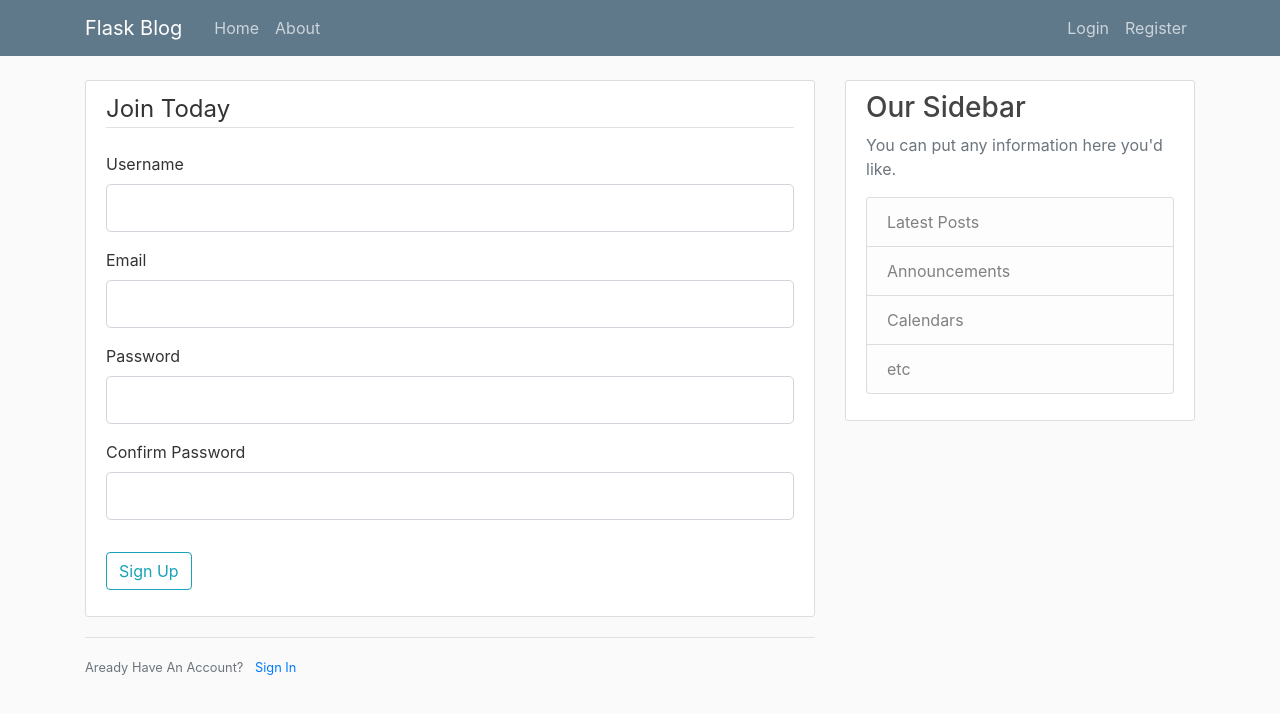
After one commit to ms77grz/flask_blog, a Flask app: page /register in a window 1280 px wide. The commit adds this page. Shown: the top 714 px of the page. Run offline with Flask 2, Linux system fonts and the light colour scheme; some libraries are stand-ins or nearby versions.

Commit message:
forms and user unput

```diff
--- a/flaskblog.py
+++ b/flaskblog.py
@@ -1,5 +1,8 @@
-from flask import Flask, render_template, url_for
+from flask import Flask, render_template, url_for, flash, redirect
+from forms import RegistrationForm, LoginForm
+
 app = Flask(__name__)
+app.config['SECRET_KEY'] = '206c08ce6ded1fdc4b45aa6c224af8b4'
 
 posts = [
     {
@@ -29,5 +32,26 @@ def about():
     return render_template('about.html', title='About')
 
 
+@app.route('/register', methods=['GET', 'POST'])
+def register():
+    form = RegistrationForm()
+    if form.validate_on_submit():
+        flash(f'Account created for {form.username.data}!', 'success')
+        return redirect(url_for('home'))
+    return render_template('register.html', title='Register', form=form)
+
+
+@app.route('/login', methods=['GET', 'POST'])
+def login():
+    form = LoginForm()
+    if form.validate_on_submit():
+        if form.email.data == 'admin@blog.com' and form.password.data == 'password':
+            flash('You have been logged in!', 'success')
+            return redirect(url_for('home'))
+        else:
+            flash('Login Unsuccessful. Please check username or password', 'danger')
+    return render_template('login.html', title='Login', form=form)
+
+
 if __name__ == "__main__":
     app.run(debug=True)
--- /dev/null
+++ b/forms.py
@@ -0,0 +1,19 @@
+from flask_wtf import FlaskForm
+from wtforms import StringField, PasswordField, SubmitField, BooleanField
+from wtforms.validators import DataRequired, Length, Email, EqualTo
+
+
+class RegistrationForm(FlaskForm):
+    username = StringField('Username', validators=[DataRequired(), Length(min=2, max=20)])
+    email = StringField('Email', validators=[DataRequired(), Email()])
+    password = PasswordField('Password', validators=[DataRequired()])
+    confirm_password = PasswordField('Confirm Password', validators=[DataRequired(), EqualTo('password')])
+    submit = SubmitField('Sign Up')
+
+
+
+class LoginForm(FlaskForm):
+    email = StringField('Email', validators=[DataRequired(), Email()])
+    password = PasswordField('Password', validators=[DataRequired()])
+    remember = BooleanField('Remember Me')
+    submit = SubmitField('Login')
--- a/templates/layout.html
+++ b/templates/layout.html
@@ -6,7 +6,7 @@
     <meta name="viewport" content="width=device-width, initial-scale=1.0">
     <link rel="stylesheet" href="https://stackpath.bootstrapcdn.com/bootstrap/4.5.0/css/bootstrap.min.css"
         integrity="sha384-9aIt2nRpC12Uk9gS9baDl411NQApFmC26EwAOH8WgZl5MYYxFfc+NcPb1dKGj7Sk" crossorigin="anonymous">
-        <link rel="stylesheet" href="{{ url_for('static', filename='main.css') }}">
+    <link rel="stylesheet" href="{{ url_for('static', filename='main.css') }}">
     {% if title %}
     <title>Flask Blog - {{ title }}</title>
     {% else %}
@@ -25,13 +25,13 @@
                 </button>
                 <div class="collapse navbar-collapse" id="navbarToggle">
                     <div class="navbar-nav mr-auto">
-                        <a class="nav-item nav-link" href="/">Home</a>
-                        <a class="nav-item nav-link" href="/about">About</a>
+                        <a class="nav-item nav-link" href="{{ url_for('home') }}">Home</a>
+                        <a class="nav-item nav-link" href="{{ url_for('about') }}">About</a>
                     </div>
                     <!-- Navbar Right Side -->
                     <div class="navbar-nav">
-                        <a class="nav-item nav-link" href="/login">Login</a>
-                        <a class="nav-item nav-link" href="/register">Register</a>
+                        <a class="nav-item nav-link" href="{{ url_for('login') }}">Login</a>
+                        <a class="nav-item nav-link" href="{{ url_for('register') }}">Register</a>
                     </div>
                 </div>
             </div>
@@ -40,6 +40,15 @@
     <main role="main" class="container">
         <div class="row">
             <div class="col-md-8">
+                {% with messages = get_flashed_messages(with_categories=true) %}
+                {% if messages %}
+                {% for category, message in messages %}
+                <div class="alert alert-{{ category }}">
+                    {{ message }}
+                </div>
+                {% endfor %}
+                {% endif %}
+                {% endwith %}
                 {% block content %}{% endblock %}
             </div>
             <div class="col-md-4">
--- /dev/null
+++ b/templates/register.html
@@ -0,0 +1,71 @@
+{% extends "layout.html" %}
+{% block content %}
+<div class="content-section">
+    <form action="" method="POST">
+        {{ form.hidden_tag() }}
+        <fieldset class="form-group">
+            <legend class="border-bottom mb-4">Join Today</legend>
+            <div class="form-group">
+                {{ form.username.label(class="form-control-label") }}
+                {% if form.username.errors %}
+                {{ form.username(class="form-control form-control-lg is-invalid") }}
+                <div class="invalid-feedback">
+                    {% for error in form.username.errors %}
+                    <span>{{ error }}</span>
+                    {% endfor %}
+                </div>
+                {% else %}
+                {{ form.username(class="form-control form-control-lg") }}
+                {% endif %}
+            </div>
+            <div class="form-group">
+                {{ form.email.label(class="form-control-label") }}
+                {% if form.email.errors %}
+                {{ form.email(class="form-control form-control-lg is-invalid") }}
+                <div class="invalid-feedback">
+                    {% for error in form.email.errors %}
+                    <span>{{ error }}</span>
+                    {% endfor %}
+                </div>
+                {% else %}
+                {{ form.email(class="form-control form-control-lg") }}
+                {% endif %}
+            </div>
+            <div class="form-group">
+                {{ form.password.label(class="form-control-label") }}
+                {% if form.password.errors %}
+                {{ form.password(class="form-control form-control-lg is-invalid") }}
+                <div class="invalid-feedback">
+                    {% for error in form.password.errors %}
+                    <span>{{ error }}</span>
+                    {% endfor %}
+                </div>
+                {% else %}
+                {{ form.password(class="form-control form-control-lg") }}
+                {% endif %}
+            </div>
+            <div class="form-group">
+                {{ form.confirm_password.label(class="form-control-label") }}
+                {% if form.confirm_password.errors %}
+                {{ form.confirm_password(class="form-control form-control-lg is-invalid") }}
+                <div class="invalid-feedback">
+                    {% for error in form.confirm_password.errors %}
+                    <span>{{ error }}</span>
+                    {% endfor %}
+                </div>
+                {% else %}
+                {{ form.confirm_password(class="form-control form-control-lg") }}
+                {% endif %}
+            </div>
+        </fieldset>
+        <div class="form-group">
+            {{ form.submit(class="btn btn-outline-info")}}
+        </div>
+    </form>
+</div>
+<div class="border-top pt-3">
+    <small class="text-muted">
+        Aready Have An Account? <a href="{{ url_for('login') }}" class="ml-2">Sign In</a>
+    </small>
+</div>
+{% endblock content %}
```
Also changed, not shown: templates/login.html (added, +52 -0 lines), README.md.
